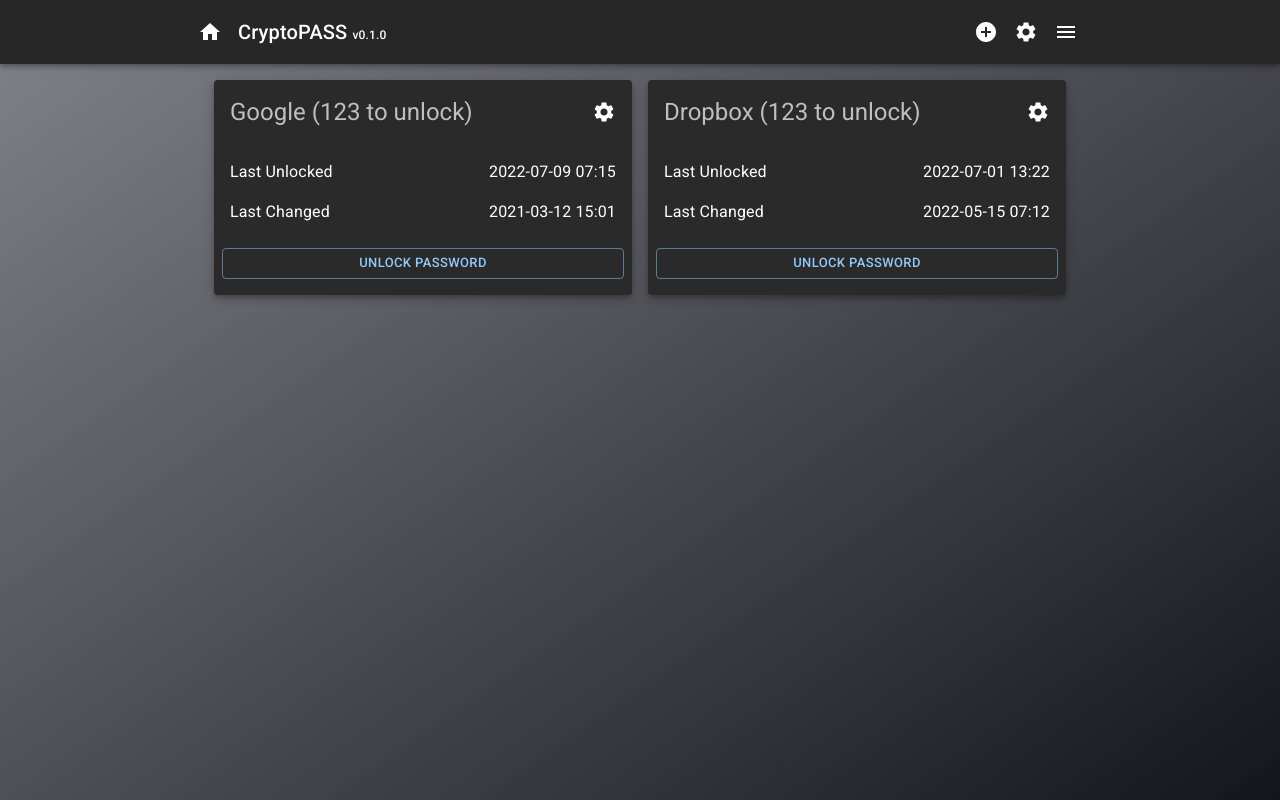
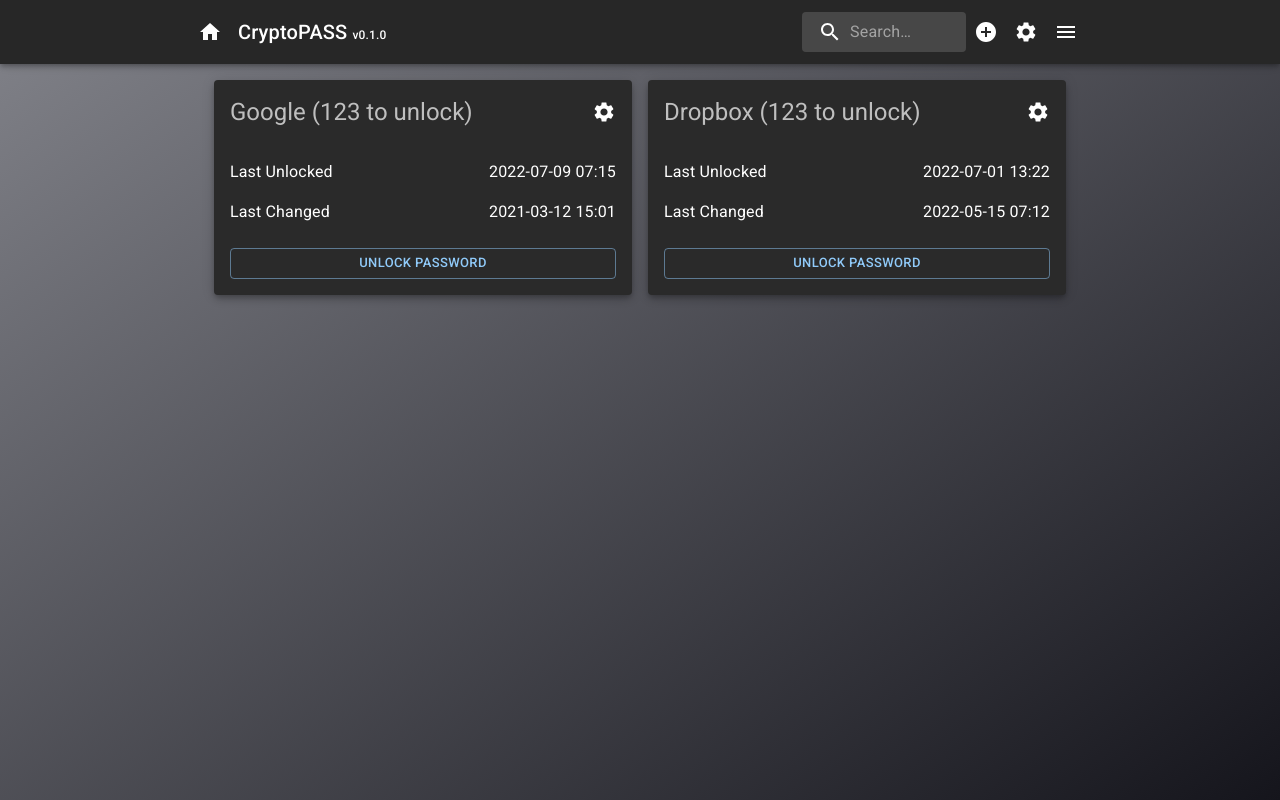
Before and after one commit to openXapps/web-apps-cryptopass, a React (Create React App) app: page /apps/cryptopass/settings in a window 1280 px wide. Both pictures are taken after a click on the button "home button". Built offline with nearby package versions, Linux system fonts and the light colour scheme.

Commit message:
Development progress

```diff
--- a/src/components/PasswordCard.jsx
+++ b/src/components/PasswordCard.jsx
@@ -36,7 +36,7 @@
         <CardActions>
           {!isActive ? (
             <Button
-              sx={{ mb: 1 }}
+              sx={{ mb: 1, mx: 1 }}
               size="small"
               fullWidth
               variant="outlined"
@@ -50,6 +50,7 @@
               justifyContent="space-between"
               sx={{ width: 1 }}
               mb={1}
+              mx={1}
             >
               <Button
                 size="small"
--- /dev/null
+++ b/src/components/SearchField.jsx
@@ -0,0 +1,61 @@
+import { styled, alpha } from '@mui/material/styles';
+import InputBase from '@mui/material/InputBase';
+import SearchIcon from '@mui/icons-material/Search';
+
+const Search = styled('div')(({ theme }) => ({
+  position: 'relative',
+  borderRadius: theme.shape.borderRadius,
+  backgroundColor: alpha(theme.palette.common.white, 0.15),
+  '&:hover': {
+    backgroundColor: alpha(theme.palette.common.white, 0.25),
+  },
+  marginLeft: 0,
+  width: '100%',
+  [theme.breakpoints.up('sm')]: {
+    marginLeft: theme.spacing(1),
+    width: 'auto',
+  },
+}));
+
+const SearchIconWrapper = styled('div')(({ theme }) => ({
+  padding: theme.spacing(0, 2),
+  height: '100%',
+  position: 'absolute',
+  pointerEvents: 'none',
+  display: 'flex',
+  alignItems: 'center',
+  justifyContent: 'center',
+}));
+
+const StyledInputBase = styled(InputBase)(({ theme }) => ({
+  color: 'inherit',
+  '& .MuiInputBase-input': {
+    padding: theme.spacing(1, 1, 1, 0),
+    // vertical padding + font size from searchIcon
+    paddingLeft: `calc(1em + ${theme.spacing(4)})`,
+    transition: theme.transitions.create('width'),
+    width: '100%',
+    [theme.breakpoints.up('sm')]: {
+      width: '12ch',
+      '&:focus': {
+        width: '20ch',
+      },
+    },
+  },
+}));
+
+export default function SearchField(props) {
+  return (
+    <Search>
+      <SearchIconWrapper>
+        <SearchIcon />
+      </SearchIconWrapper>
+      <StyledInputBase
+        placeholder="Search…"
+        inputProps={{ 'aria-label': 'search' }}
+        value={props.searchFieldValue}
+        onChange={props.handleSeachFieldChange}
+      />
+    </Search>
+  );
+}
--- a/src/context/AppReducer.js
+++ b/src/context/AppReducer.js
@@ -13,10 +13,10 @@
         ...state,
         themeIsDark: action.payload
       };
-    case 'NAV':
+    case 'SEARCH':
       return {
         ...state,
-        navState: action.payload
+        searchString: action.payload
       };
     default:
       throw new Error(`Reducer action type not defined: ${action.type}`);
--- a/src/context/AppStore.jsx
+++ b/src/context/AppStore.jsx
@@ -17,6 +17,7 @@
  */
 const contextData = {
   themeIsDark: getSettings().data.themeIsDark,
+  searchString: ''
 };
 
 /**
--- a/src/routes/Header.jsx
+++ b/src/routes/Header.jsx
@@ -1,4 +1,4 @@
-import { useState } from 'react';
+import { useState, useContext, useEffect, useDeferredValue } from 'react';
 import { useNavigate, useLocation } from 'react-router-dom';
 
 import useMediaQuery from '@mui/material/useMediaQuery';
@@ -16,13 +16,27 @@
 import SettingsIcon from '@mui/icons-material/Settings';
 import AddCircleIcon from '@mui/icons-material/AddCircle';
 
+import SearchField from '../components/SearchField';
+import { AppContext } from '../context/AppStore';
+// import AppContextReducer from '../context/AppReducer';
 import { getSettings } from '../helpers/localstorage';
 
 function Header() {
   const rrNavigate = useNavigate();
+  const rrLocation = useLocation();
   const smallScreen = useMediaQuery(theme => theme.breakpoints.down('sm'));
-  const rrLocation = useLocation();
   const [anchorEl, setAnchorEl] = useState(null);
+  const [appState, appDispatch] = useContext(AppContext);
+  // const [searchField, setSearchField] = useState(appState.searchField);
+  // const searchFieldDeferred = useDeferredValue(appState.searchString);
+
+  // console.log('Header: appState...', appState);
+
+  // useEffect(() => {
+  //   appDispatch({ type: 'SEARCH', payload: searchFieldDeferred });
+
+  //   return () => true;
+  // }, [searchFieldDeferred, appDispatch]);
 
   const handleHomeButton = () => {
     if (rrLocation.pathname !== '/') {
@@ -45,6 +59,11 @@
     rrNavigate(`/${e.currentTarget.dataset.name}`);
   };
 
+  const handleSeachFieldChange = (e) => {
+    // setSearchField(e.currentTarget.value);
+    appDispatch({ type: 'SEARCH', payload: e.currentTarget.value });
+  };
+
   return (
     <AppBar color="inherit">
       <Container maxWidth="md" disableGutters>
@@ -63,7 +82,13 @@
           )}
           </Typography>
           {rrLocation.pathname === '/' ? (
-            <Box>
+            <Box display="flex" flexDirection="row">
+              {!smallScreen && (
+                <SearchField
+                  searchFieldValue={appState.searchString}
+                  handleSeachFieldChange={handleSeachFieldChange}
+                />
+              )}
               <IconButton
                 color="inherit"
                 onClick={() => { rrNavigate('/edit/new') }}
```
